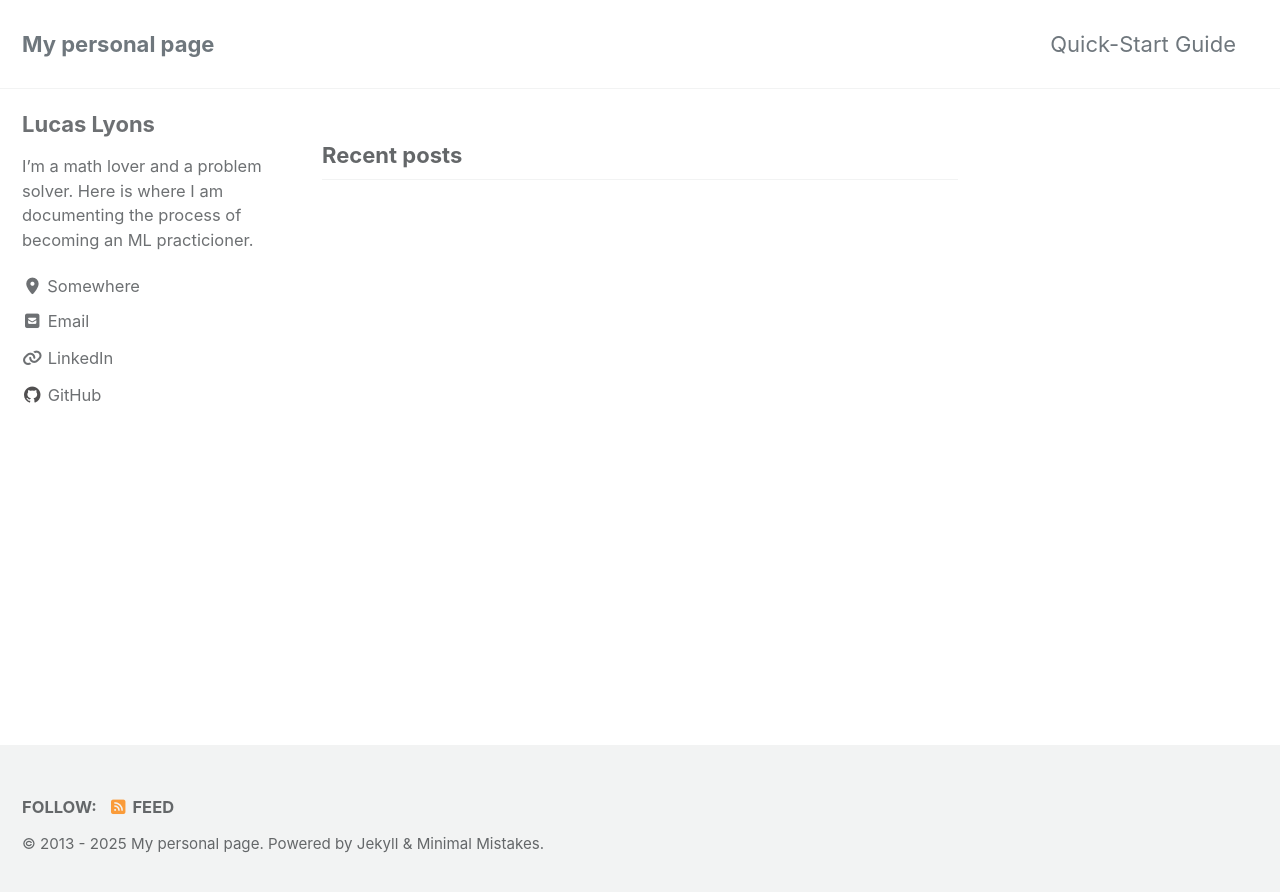
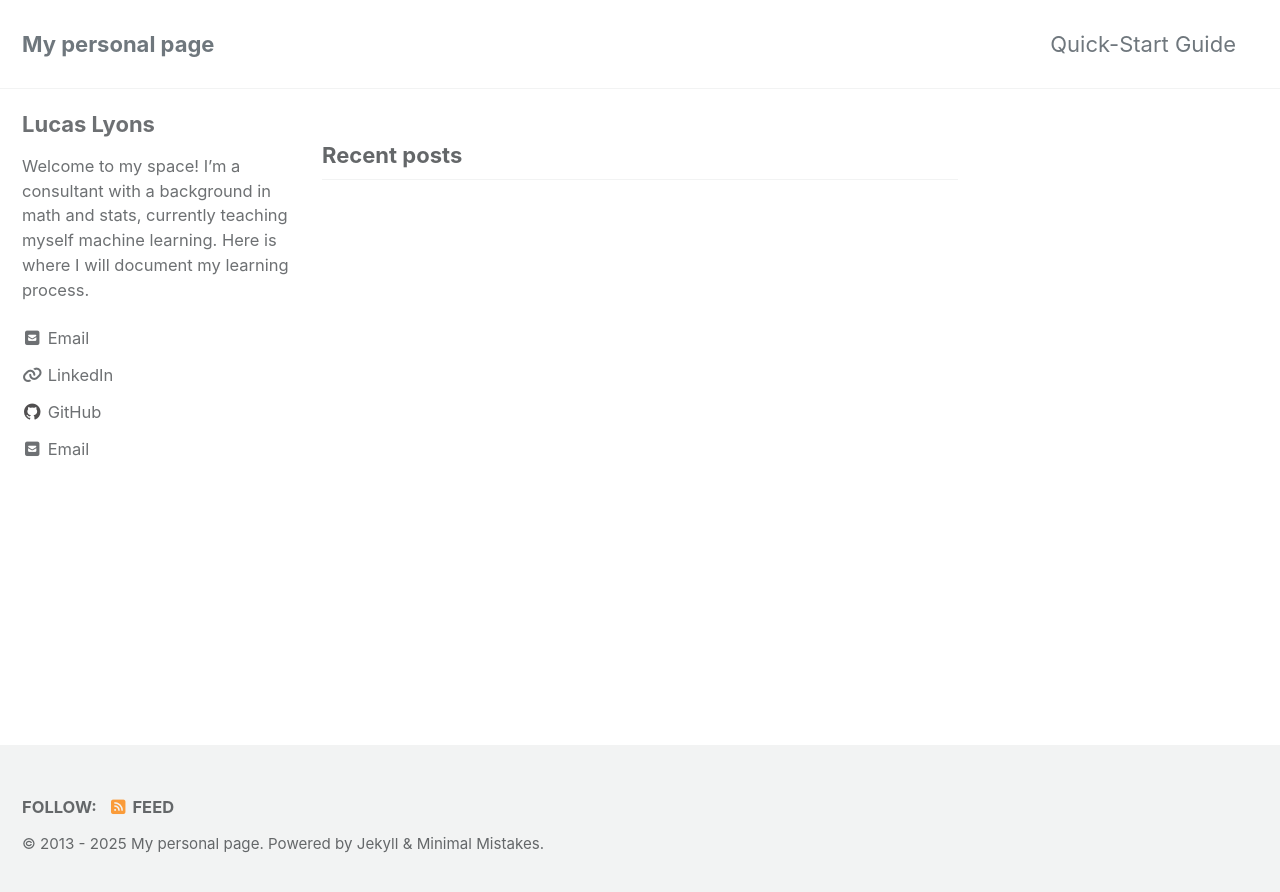
Before and after one commit to LucasLyons/LucasLyons.github.io, a Jekyll site: the page built from index.html, in a window 1280 px wide. Shown: the top 892 px of the page. Built offline with Jekyll 4.4.1, drawn with Linux system fonts in a browser that asks for light colours; cached includes are drawn as plain includes; the list of posts is cut into pages by our own code.

Commit message:
upnrunning

```diff
--- a/_config.yml
+++ b/_config.yml
@@ -114,9 +114,9 @@ analytics:
 author:
   name             : "Lucas Lyons"
   avatar           : # path of avatar image, e.g. "/assets/images/bio-photo.jpg"
-  bio              : "I'm a math lover and a problem solver. Here is where I am documenting the process of becoming an ML practicioner."
-  location         : "Somewhere"
-  email            :
+  bio              : "Welcome to my space! I'm a consultant with a background in math and stats, currently teaching myself machine learning. Here is where I will document my learning process."
+  location         :
+  email            : "lucaselyons@outlook.com"
   links:
     - label: "Email"
       icon: "fas fa-fw fa-envelope-square"
```
